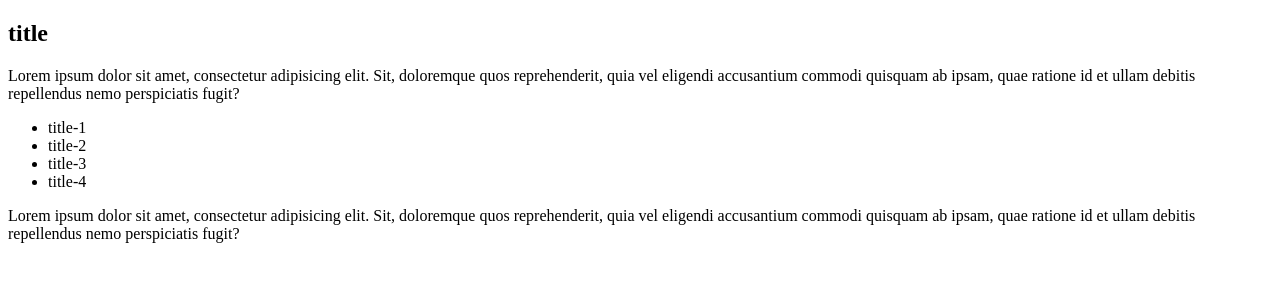
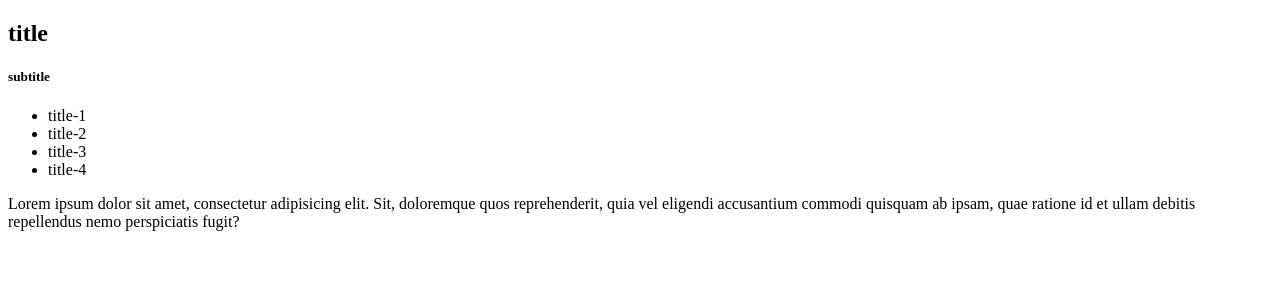
Before and after one commit to seriiserii825/test-3, a plain HTML site: page index.html in a window 1280 px wide. Drawn offline with Linux system fonts and the light colour scheme.

Commit message:
subtitle

```diff
--- a/index.html
+++ b/index.html
@@ -7,11 +7,7 @@
   </head>
   <body>
     <h2>title</h2>
-    <p>
-      Lorem ipsum dolor sit amet, consectetur adipisicing elit. Sit, doloremque quos reprehenderit,
-      quia vel eligendi accusantium commodi quisquam ab ipsam, quae ratione id et ullam debitis
-      repellendus nemo perspiciatis fugit?
-    </p>
+    <h5>subtitle</h5>
     <ul>
       <li>title-1</li>
       <li>title-2</li>
```
